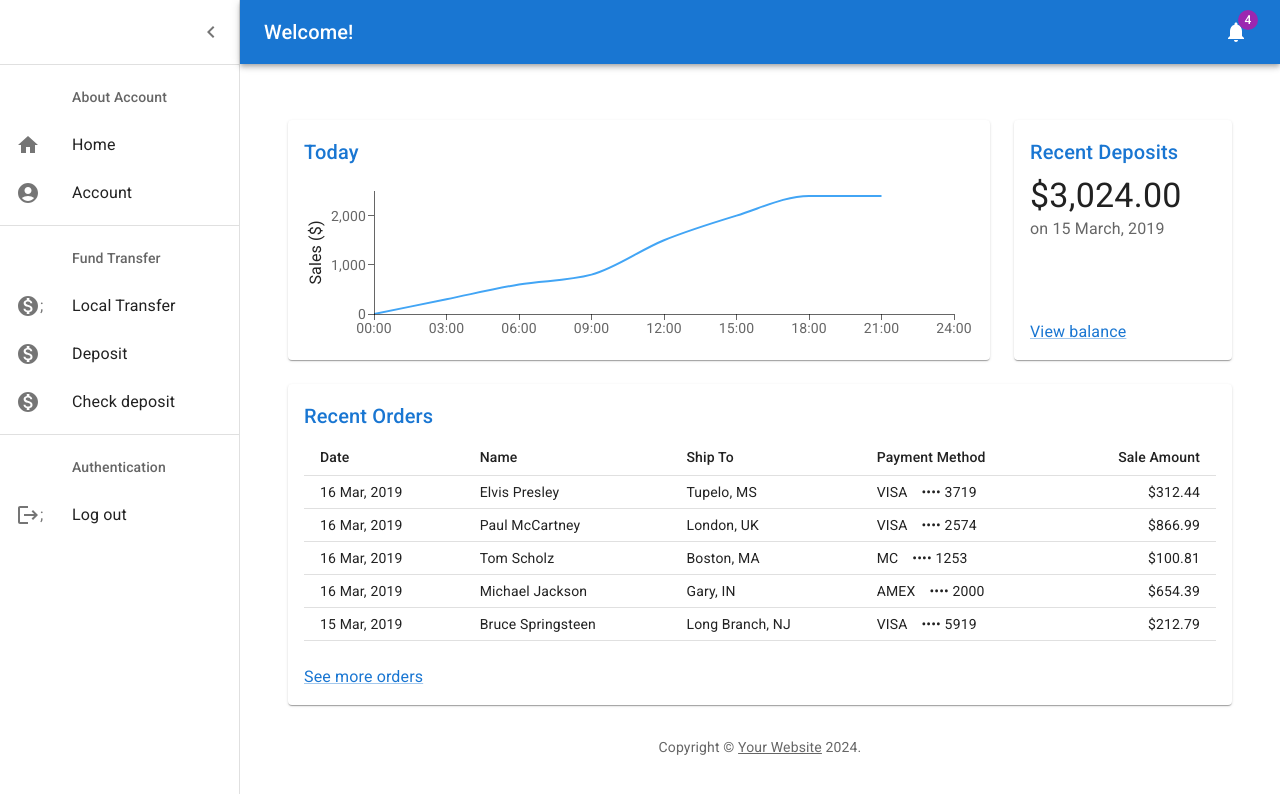
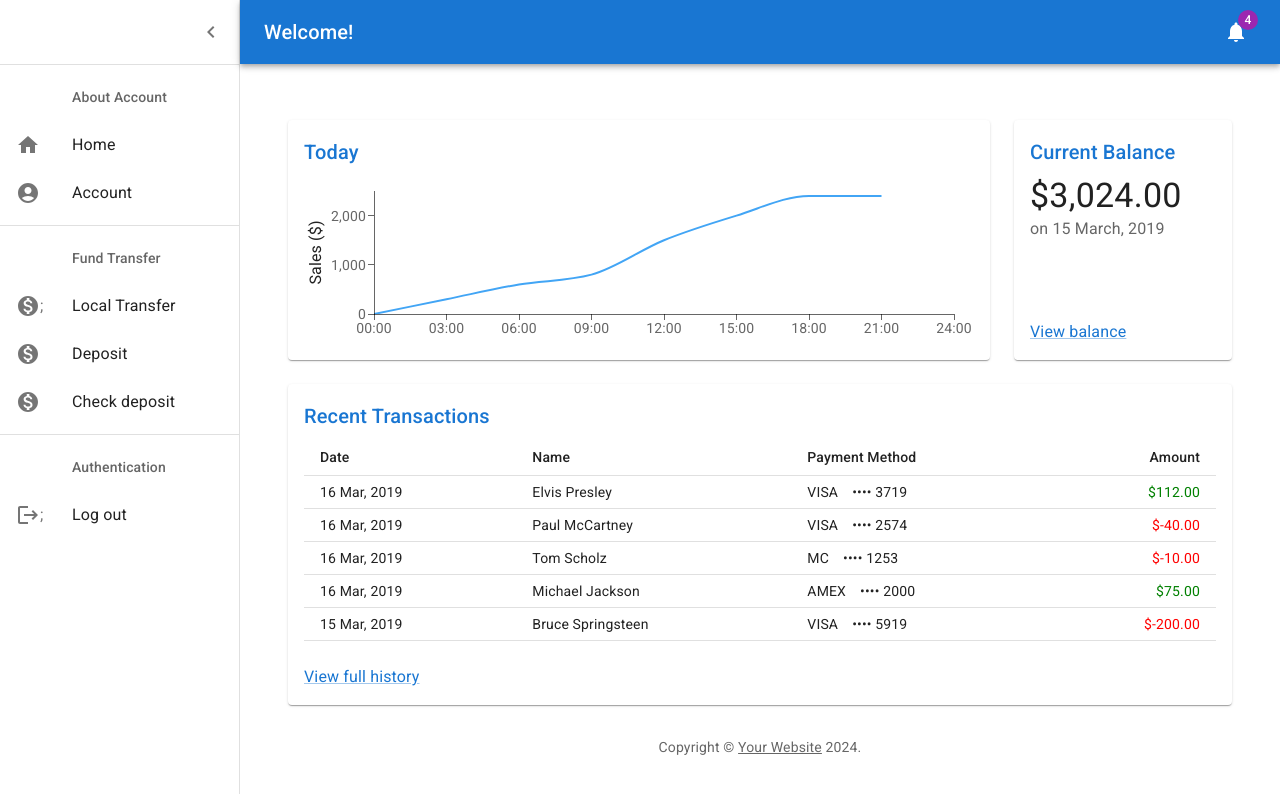
Before and after one commit to Rupanjanaa/bank-app, a React (Create React App) app: page /dashboard in a window 1280 px wide. Shown: the top 794 px of the page. Built offline with nearby package versions, Linux system fonts and the light colour scheme.

Commit message:
few here and theres

```diff
--- a/src/Deposits.tsx
+++ b/src/Deposits.tsx
@@ -1,6 +1,6 @@
-import * as React from 'react';
 import Link from '@mui/material/Link';
 import Typography from '@mui/material/Typography';
+import * as React from 'react';
 import Title from './Title';
 
 function preventDefault(event: React.MouseEvent) {
@@ -10,7 +10,7 @@ function preventDefault(event: React.MouseEvent) {
 export default function Deposits() {
   return (
     <React.Fragment>
-      <Title>Recent Deposits</Title>
+      <Title>Current Balance</Title>
       <Typography component="p" variant="h4">
         $3,024.00
       </Typography>
--- a/src/Orders.tsx
+++ b/src/Orders.tsx
@@ -1,11 +1,21 @@
-import * as React from 'react';
 import Link from '@mui/material/Link';
 import Table from '@mui/material/Table';
 import TableBody from '@mui/material/TableBody';
 import TableCell from '@mui/material/TableCell';
 import TableHead from '@mui/material/TableHead';
 import TableRow from '@mui/material/TableRow';
+import * as React from 'react';
 import Title from './Title';
+
+// Define the type for order data
+interface OrderData {
+  id: number;
+  date: string;
+  name: string;
+  shipTo: string;
+  paymentMethod: string;
+  amount: number;
+}
 
 // Generate Order Data
 function createData(
@@ -14,63 +24,34 @@ function createData(
   name: string,
   shipTo: string,
   paymentMethod: string,
-  amount: number,
-) {
+  amount: number
+): OrderData {
   return { id, date, name, shipTo, paymentMethod, amount };
 }
 
 const rows = [
-  createData(
-    0,
-    '16 Mar, 2019',
-    'Elvis Presley',
-    'Tupelo, MS',
-    'VISA ⠀•••• 3719',
-    312.44,
-  ),
-  createData(
-    1,
-    '16 Mar, 2019',
-    'Paul McCartney',
-    'London, UK',
-    'VISA ⠀•••• 2574',
-    866.99,
-  ),
-  createData(2, '16 Mar, 2019', 'Tom Scholz', 'Boston, MA', 'MC ⠀•••• 1253', 100.81),
-  createData(
-    3,
-    '16 Mar, 2019',
-    'Michael Jackson',
-    'Gary, IN',
-    'AMEX ⠀•••• 2000',
-    654.39,
-  ),
-  createData(
-    4,
-    '15 Mar, 2019',
-    'Bruce Springsteen',
-    'Long Branch, NJ',
-    'VISA ⠀•••• 5919',
-    212.79,
-  ),
+  createData(0, '16 Mar, 2019', 'Elvis Presley', 'Tupelo, MS', 'VISA ⠀•••• 3719', +112),
+  createData(1, '16 Mar, 2019', 'Paul McCartney', 'London, UK', 'VISA ⠀•••• 2574', -40),
+  createData(2, '16 Mar, 2019', 'Tom Scholz', 'Boston, MA', 'MC ⠀•••• 1253', -10),
+  createData(3, '16 Mar, 2019', 'Michael Jackson', 'Gary, IN', 'AMEX ⠀•••• 2000', +75),
+  createData(4, '15 Mar, 2019', 'Bruce Springsteen', 'Long Branch, NJ', 'VISA ⠀•••• 5919', -200),
 ];
 
-function preventDefault(event: React.MouseEvent) {
+function preventDefault(event: React.MouseEvent<HTMLAnchorElement>) {
   event.preventDefault();
 }
 
 export default function Orders() {
   return (
     <React.Fragment>
-      <Title>Recent Orders</Title>
+      <Title>Recent Transactions</Title>
       <Table size="small">
         <TableHead>
           <TableRow>
             <TableCell>Date</TableCell>
             <TableCell>Name</TableCell>
-            <TableCell>Ship To</TableCell>
             <TableCell>Payment Method</TableCell>
-            <TableCell align="right">Sale Amount</TableCell>
+            <TableCell align="right">Amount</TableCell>
           </TableRow>
         </TableHead>
         <TableBody>
@@ -78,15 +59,16 @@ export default function Orders() {
             <TableRow key={row.id}>
               <TableCell>{row.date}</TableCell>
               <TableCell>{row.name}</TableCell>
-              <TableCell>{row.shipTo}</TableCell>
               <TableCell>{row.paymentMethod}</TableCell>
-              <TableCell align="right">{`$${row.amount}`}</TableCell>
+              <TableCell align="right" style={{ color: row.amount > 0 ? 'green' : 'red' }}>
+                {`$${row.amount.toFixed(2)}`}
+              </TableCell>
             </TableRow>
           ))}
         </TableBody>
       </Table>
       <Link color="primary" href="#" onClick={preventDefault} sx={{ mt: 3 }}>
-        See more orders
+        View full history
       </Link>
     </React.Fragment>
   );
```
